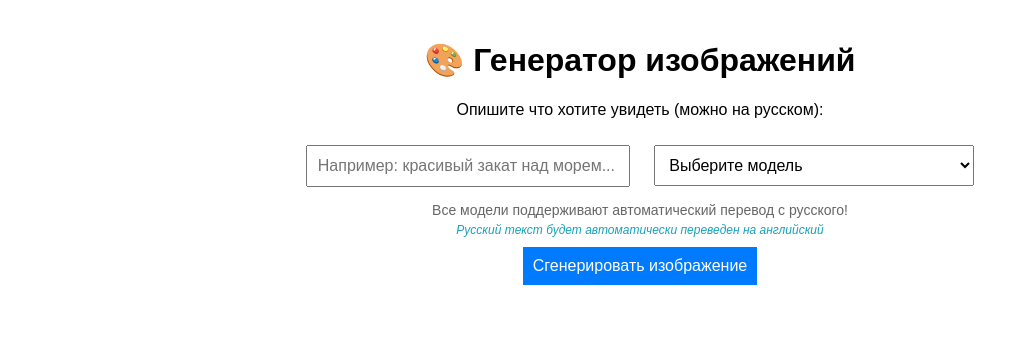
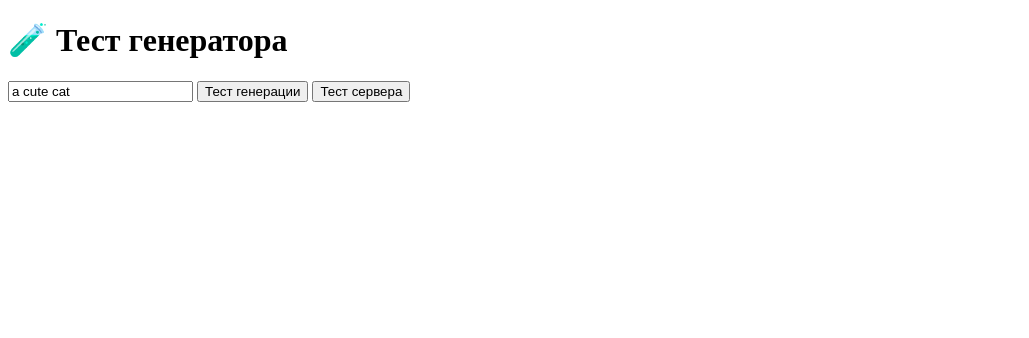
Before and after one commit to ddm310/hui, a plain HTML site: page index.html in a window 1280 px wide. Shown: the whole page, without its empty margins (0-1029 px from the left). Drawn offline with Linux system fonts and the light colour scheme.

Commit message:
Update index.html

```diff
--- a/index.html
+++ b/index.html
@@ -1,133 +1,65 @@
 <!DOCTYPE html>
-<html lang="ru">
+<html>
 <head>
-    <meta charset="UTF-8">
-    <meta name="viewport" content="width=device-width, initial-scale=1.0">
-    <title>Генератор изображений</title>
-    <style>
-        body {
-            font-family: Arial, sans-serif;
-            max-width: 800px;
-            margin: 0 auto;
-            padding: 20px;
-            text-align: center;
-        }
-        input, button, select {
-            padding: 10px;
-            margin: 10px;
-            font-size: 16px;
-        }
-        input {
-            width: 300px;
-        }
-        select {
-            width: 320px;
-        }
-        button {
-            background: #007bff;
-            color: white;
-            border: none;
-            cursor: pointer;
-        }
-        button:hover {
-            background: #0056b3;
-        }
-        #result {
-            margin-top: 20px;
-        }
-        #result img {
-            max-width: 100%;
-            border-radius: 8px;
-            box-shadow: 0 4px 8px rgba(0,0,0,0.1);
-        }
-        .download-btn {
-            background: #28a745;
-            margin-top: 10px;
-        }
-        .download-btn:hover {
-            background: #218838;
-        }
-        .model-info {
-            font-size: 14px;
-            color: #666;
-            margin-top: 5px;
-        }
-        .translation-info {
-            font-size: 12px;
-            color: #17a2b8;
-            margin-top: 5px;
-            font-style: italic;
-        }
-        .translation-result {
-            background: #f8f9fa;
-            padding: 10px;
-            border-radius: 5px;
-            margin: 10px 0;
-            border-left: 4px solid #17a2b8;
-        }
-        .original-text {
-            color: #6c757d;
-            font-size: 14px;
-        }
-        .translated-text {
-            color: #28a745;
-            font-weight: bold;
-            font-size: 14px;
-        }
-    </style>
+    <title>Тест генератора</title>
 </head>
 <body>
-    <h1>🎨 Генератор изображений</h1>
-    <p>Опишите что хотите увидеть (можно на русском):</p>
+    <h1>🧪 Тест генератора</h1>
 
-    <input type="text" id="prompt" placeholder="Например: красивый закат над морем...">
+    <input type="text" id="prompt" placeholder="Введите промпт..." value="a cute cat">
+    <button onclick="testGenerate()">Тест генерации</button>
+    <button onclick="testHealth()">Тест сервера</button>
 
-    <select class="custom-select" id="model-select" required>
-        <option value="" selected disabled>Выберите модель</option>
-        <option value="pollinations">Pollinations Standard 🌟</option>
-        <option value="flux">FLUX</option>
-        <option value="dalle">DALL-E</option>
-        <option value="black-forest-labs/FLUX.1-dev">FLUX.1-dev (Hugging Face)</option>
-        <option value="black-forest-labs/FLUX.1-schnell">FLUX.1-schnell (Hugging Face)</option>
-    </select>
-    <div class="model-info">Все модели поддерживают автоматический перевод с русского!</div>
-    <div class="translation-info" id="translation-info">Русский текст будет автоматически переведен на английский</div>
-
-    <button onclick="generateImage()">Сгенерировать изображение</button>
-
-    <div id="result"></div>
+    <div id="result" style="margin-top: 20px;"></div>
 
     <script>
-async function generateSmart() {
-    const prompt = document.getElementById('prompt').value;
-    const model = document.getElementById('model-select').value;
-    const imageFile = document.getElementById('image-upload').files[0];
+        const SERVER_URL = "https://my-image-generator-npkn.onrender.com";
 
-    const formData = new FormData();
-    formData.append('prompt', prompt);
-    formData.append('model', model);
-    if (imageFile) {
-        formData.append('image', imageFile);
+        async function testHealth() {
+            const resultDiv = document.getElementById('result');
+            try {
+                const response = await fetch(`${SERVER_URL}/health`);
+                const data = await response.json();
+                resultDiv.innerHTML = `<p>✅ Сервер работает: ${data.message}</p>`;
+            } catch (error) {
+                resultDiv.innerHTML = `<p style="color: red;">❌ Ошибка: ${error}</p>`;
+            }
         }
 
-    const response = await fetch('/generate-smart', {
+        async function testGenerate() {
+            const prompt = document.getElementById('prompt').value;
+            const resultDiv = document.getElementById('result');
+
+            if (!prompt) {
+                alert('Введите промпт');
+                return;
+            }
+
+            resultDiv.innerHTML = '<p>🔄 Генерируем...</p>';
+
+            try {
+                const response = await fetch(`${SERVER_URL}/generate`, {
                     method: 'POST',
-        body: formData
+                    headers: {'Content-Type': 'application/json'},
+                    body: JSON.stringify({
+                        prompt: prompt,
+                        model: 'nanobanano'
+                    })
                 });
 
                 if (response.ok) {
-        // Обработка успешного ответа
                     const imageBlob = await response.blob();
                     const imageUrl = URL.createObjectURL(imageBlob);
-        document.getElementById('result').innerHTML = `
-            <p>✅ Изображение готово!</p>
-            <img src="${imageUrl}" alt="Generated image">
+                    resultDiv.innerHTML = `
+                        <p>✅ Успех!</p>
+                        <img src="${imageUrl}" style="max-width: 300px;">
                     `;
                 } else {
                     const error = await response.json();
-        document.getElementById('result').innerHTML = `
-            <p style="color: red;">❌ Ошибка: ${error.error}</p>
-        `;
+                    resultDiv.innerHTML = `<p style="color: red;">❌ Ошибка: ${error.error}</p>`;
+                }
+            } catch (error) {
+                resultDiv.innerHTML = `<p style="color: red;">❌ Ошибка соединения: ${error}</p>`;
             }
         }
     </script>
```
Lines whose indentation alone changed are shown as unchanged.
